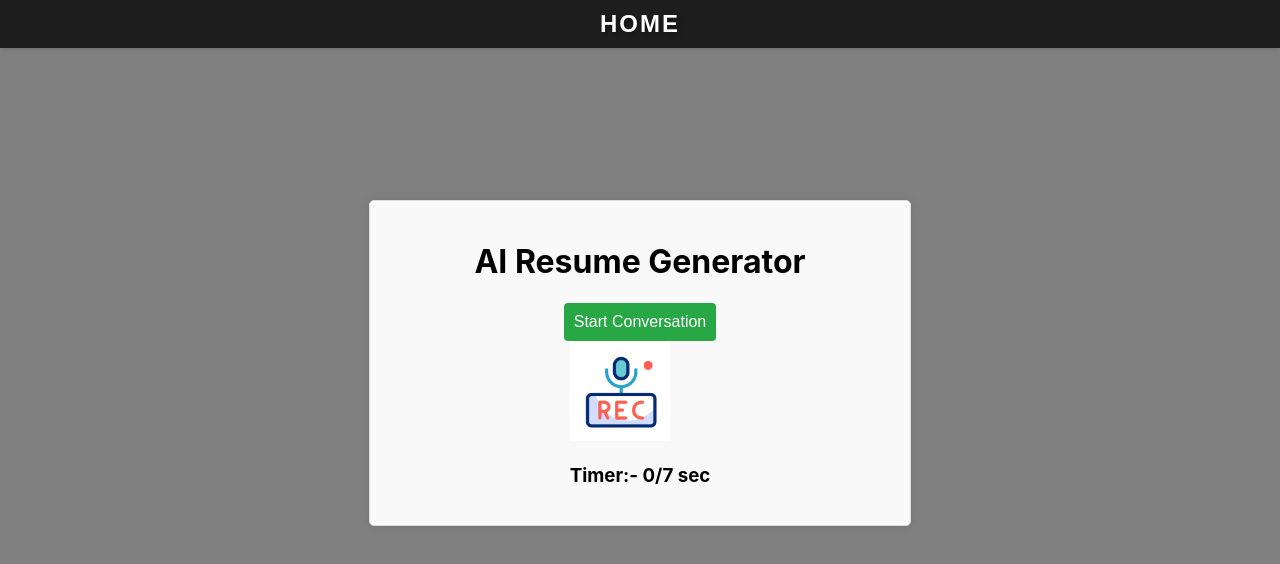
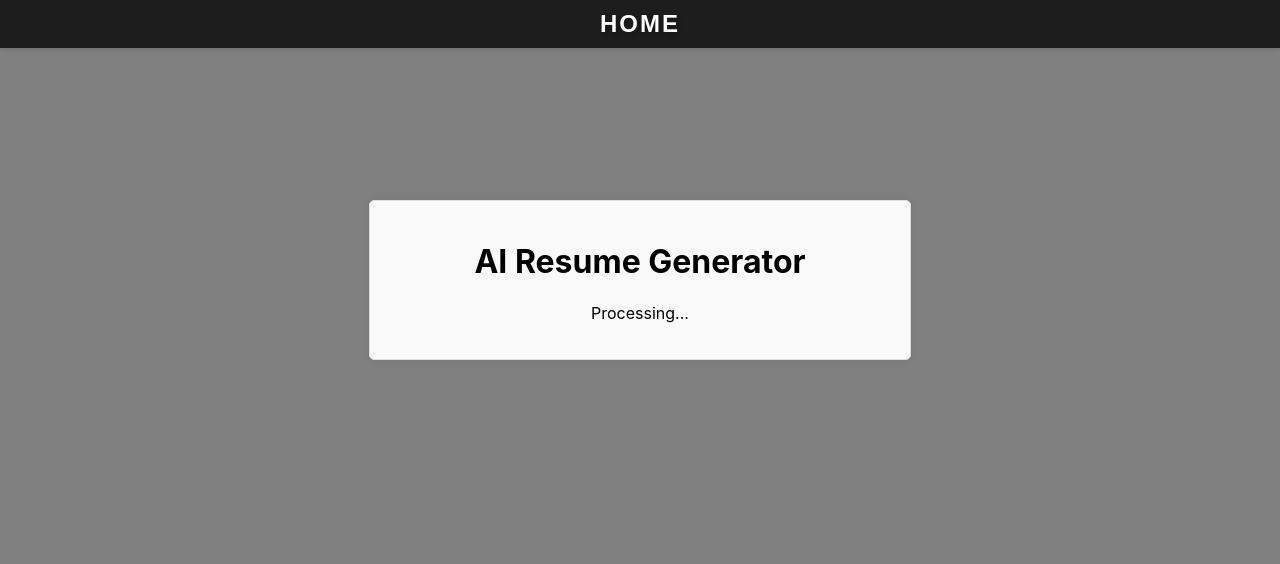
Before and after one commit to abhishekolympics/resume-builder, a React (Create React App) app in the folder frontend/: page / in a window 1280 px wide. Both pictures are taken after a click on the button "Start Conversation". Shown: the top 564 px of the page. Built offline with nearby package versions, Linux system fonts and the light colour scheme; no server answers; what ldrs would draw is missing.

Commit message:
add isRecording state for enabling mic icon

```diff
--- a/frontend/src/components/AI/speakQuestion.js
+++ b/frontend/src/components/AI/speakQuestion.js
@@ -23,7 +23,8 @@ const speakQuestion = async (
   currentQuestion,
   currentMaxTimeRef,
   recordingStartedRef,
-  recordingStoppedRef
+  recordingStoppedRef,
+  setIsRecording
 ) => {
   try {
     audioChunksRef.current = [];
@@ -71,7 +72,8 @@ const speakQuestion = async (
         currentQuestion,
         currentMaxTimeRef,
         recordingStartedRef,
-        recordingStoppedRef
+        recordingStoppedRef,
+        setIsRecording
       );
     };
 
--- a/frontend/src/components/AudioControls/StartRecording.js
+++ b/frontend/src/components/AudioControls/StartRecording.js
@@ -2,7 +2,9 @@ import { loadVAD } from "./vad"; // Assuming VAD is available
 import * as lame from "@breezystack/lamejs";
 import processAudio from "../AI/processAudio";
 
-async function convertToMP3(audioData, sampleRate) {
+async function convertToMP3(audioData, sampleRate, setIsRecording) {
+  setIsRecording(false);
+
   // If audioData is empty, return an empty MP3 blob
   if (audioData.length === 0) {
     console.error("Audio data is empty, skipping MP3 conversion.");
@@ -61,7 +63,8 @@ const startRecording = async (
   currentQuestion,
   currentMaxTimeRef,
   recordingStartedRef,
-  recordingStoppedRef
+  recordingStoppedRef,
+  setIsRecording
 ) => {
   try {
     // Initialize VAD
@@ -70,13 +73,13 @@ const startRecording = async (
     // Set up VAD callbacks
     const myvad = await vad.MicVAD.new({
       onSpeechStart: () => {
-        setIsBotSpeaking(true);
+        setIsBotSpeaking(false);
       },
       onSpeechEnd: async (audio) => {
         setIsBotSpeaking(false);
 
         // Convert the captured audio to MP3 after speech ends
-        const mp3Blob = await convertToMP3(audio, 16000); // 16000 is a sample rate example
+        const mp3Blob = await convertToMP3(audio, 16000, setIsRecording); // 16000 is a sample rate example
 
         // Call stopRecording with MP3 blob
         stopRecording(
@@ -104,7 +107,8 @@ const startRecording = async (
           currentQuestion,
           currentMaxTimeRef,
           recordingStartedRef,
-          recordingStoppedRef
+          recordingStoppedRef,
+          setIsRecording
         );
       },
     });
@@ -112,6 +116,10 @@ const startRecording = async (
     if (myvad.audioNodeVAD && typeof myvad.audioNodeVAD.start === "function") {
       myvad.audioNodeVAD.start();
       console.log("VAD started");
+      setTimeout(() => {
+        setIsBotSpeaking(false);
+        setIsRecording(true);
+      }, 1000); // 1000ms = 1 second
     } else {
       console.error("Start method is not available on audioNodeVAD.");
     }
--- a/frontend/src/components/AudioControls/StopRecording.js
+++ b/frontend/src/components/AudioControls/StopRecording.js
@@ -25,7 +25,8 @@ const stopRecording = async (
   currentQuestion,
   currentMaxTimeRef,
   recordingStartedRef,
-  recordingStoppedRef
+  recordingStoppedRef,
+  setIsRecording
 ) => {
   if (myvad.audioNodeVAD && typeof myvad.audioNodeVAD.pause === "function") {
     myvad.audioNodeVAD.pause();
@@ -88,7 +89,8 @@ const stopRecording = async (
             currentQuestion,
             currentMaxTimeRef,
             recordingStartedRef,
-            recordingStoppedRef
+            recordingStoppedRef,
+            setIsRecording
           );
         }, 500); // Adjust delay as needed
       } else {
--- a/frontend/src/pages/Home/Home.js
+++ b/frontend/src/pages/Home/Home.js
@@ -20,6 +20,7 @@ const Home = () => {
   const [recordingTime, setRecordingTime] = useState(0);
   const [processingResults, setProcessingResults] = useState([]);
   const [isBotSpeaking, setIsBotSpeaking] = useState(false);
+  const [isRecording, setIsRecording] = useState(false);
   const mediaRecorderRef = useRef(null);
   const audioChunksRef = useRef([]);
   const maxRecordingTimeoutRef = useRef(null);
@@ -68,7 +69,8 @@ const Home = () => {
       currentQuestion,
       currentMaxTimeRef,
       recordingStartedRef,
-      recordingStoppedRef
+      recordingStoppedRef,
+      setIsRecording
     );
   };
 
@@ -249,11 +251,13 @@ const Home = () => {
       <Navbar pageName={"Home"} />
       <div className="homePage">
         <h1>AI Resume Generator</h1>
-        <div>
-          <button onClick={startConversation} disabled={isActive}>
-            Start Conversation
-          </button>
-        </div>
+        {!isActive && (
+          <div>
+            <button onClick={startConversation} disabled={isActive}>
+              Start Conversation
+            </button>
+          </div>
+        )}
 
         {isActive && (
           <div>
@@ -264,7 +268,7 @@ const Home = () => {
                 height={100}
                 width={100}
               />
-            ) : !isBotSpeaking ? (
+            ) : isRecording ? (
               <div>
                 <img
                   src={RecordingGif}
@@ -272,10 +276,6 @@ const Home = () => {
                   height={100}
                   width={100}
                 />
-                <h3>
-                  Timer:- {recordingTime}/
-                  {Number(maxRecordingTimes[currentQuestion]) / 1000} sec
-                </h3>
               </div>
             ) : (
               <p>Processing...</p>
```
